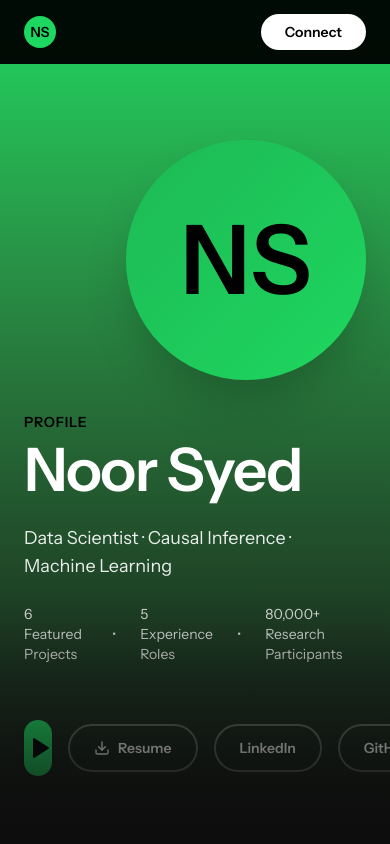
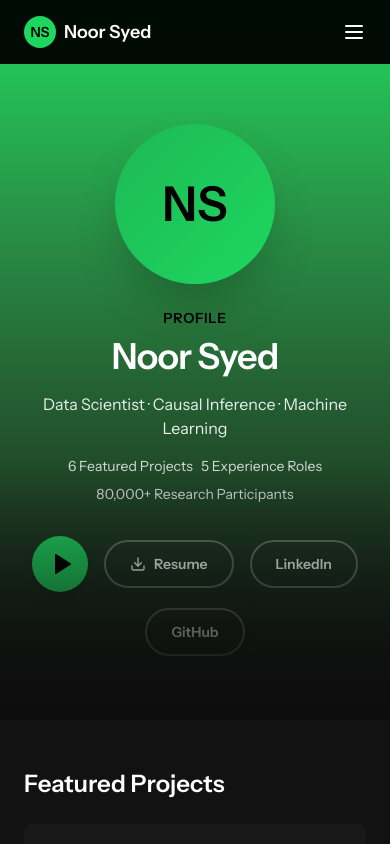
Before and after one commit to noor14-pixel/Noor--Website, a React (Vite) app: page / in a window 390 px wide. Shown: the top 844 px of the page. Built offline with nearby package versions, Linux system fonts and the light colour scheme.

Commit message:
Mobile fixes

```diff
--- a/src/app/components/portfolio/SpotifyHero.tsx
+++ b/src/app/components/portfolio/SpotifyHero.tsx
@@ -3,34 +3,34 @@ import { Play, Download } from "lucide-react";
 export function SpotifyHero() {
   return (
     <div className="relative overflow-hidden bg-gradient-to-b from-[#1ed760] to-[#0d0d0d] pt-[60px]">
-      <div className="max-w-7xl mx-auto px-6 py-20 md:py-32">
-        <div className="flex flex-col md:flex-row items-end gap-8">
+      <div className="max-w-7xl mx-auto px-6 py-16 md:py-32">
+        <div className="flex flex-col md:flex-row items-center md:items-end gap-6 md:gap-8">
           {/* Profile Image */}
-          <div className="w-60 h-60 rounded-full bg-gradient-to-br from-[#1DB954] to-[#1ed760] shadow-2xl flex items-center justify-center flex-shrink-0">
-            <div className="text-8xl font-bold text-black">NS</div>
+          <div className="w-40 h-40 md:w-60 md:h-60 rounded-full bg-gradient-to-br from-[#1DB954] to-[#1ed760] shadow-2xl flex items-center justify-center flex-shrink-0">
+            <div className="text-5xl md:text-8xl font-bold text-black">NS</div>
           </div>
 
           {/* Hero Content */}
-          <div className="flex-1 pb-6">
+          <div className="flex-1 pb-0 md:pb-6 text-center md:text-left">
             <div className="text-sm font-bold text-black mb-2 uppercase tracking-wider">Profile</div>
-            <h1 className="text-6xl md:text-8xl font-black text-white mb-6 tracking-tight">
+            <h1 className="text-4xl md:text-8xl font-black text-white mb-4 md:mb-6 tracking-tight">
               Noor Syed
             </h1>
-            <p className="text-white/90 text-lg mb-6">
+            <p className="text-white/90 text-base md:text-lg mb-4 md:mb-6">
               Data Scientist · Causal Inference · Machine Learning
             </p>
-            <div className="flex items-center gap-6 text-white/80 text-sm">
+            <div className="flex flex-wrap items-center justify-center md:justify-start gap-2 md:gap-6 text-white/80 text-sm">
               <span>6 Featured Projects</span>
-              <span>•</span>
+              <span className="hidden md:inline">•</span>
               <span>5 Experience Roles</span>
-              <span>•</span>
+              <span className="hidden md:inline">•</span>
               <span>80,000+ Research Participants</span>
             </div>
           </div>
         </div>
 
         {/* Action Buttons */}
-        <div className="flex items-center gap-4 mt-8">
+        <div className="flex flex-wrap items-center justify-center md:justify-start gap-4 mt-8">
           <a
             href="#projects"
             className="w-14 h-14 rounded-full bg-[#1ed760] hover:scale-105 transition-transform flex items-center justify-center shadow-lg"
--- a/src/app/components/portfolio/SpotifyNav.tsx
+++ b/src/app/components/portfolio/SpotifyNav.tsx
@@ -1,35 +1,33 @@
-import { Home, Search, Library } from "lucide-react";
+import { useState } from "react";
+import { Home, Search, Library, Menu, X } from "lucide-react";
 
 export function SpotifyNav() {
+  const [isOpen, setIsOpen] = useState(false);
+
   return (
     <nav className="fixed top-0 left-0 right-0 z-50 bg-black/95 backdrop-blur-md">
       <div className="flex items-center justify-between px-6 h-16">
-        <div className="flex items-center gap-8">
         <a href="#" className="flex items-center gap-2">
           <div className="w-8 h-8 bg-[#1ed760] rounded-full flex items-center justify-center">
             <span className="text-black font-bold text-sm">NS</span>
           </div>
-            <span className="text-white font-bold text-lg hidden md:block">Noor Syed</span>
+          <span className="text-white font-bold text-lg">Noor Syed</span>
         </a>
 
+        {/* Desktop links */}
         <div className="hidden md:flex items-center gap-6">
           <a href="#" className="flex items-center gap-2 text-white hover:text-[#1ed760] transition-colors">
-              <Home className="w-5 h-5" />
-              <span className="font-medium">Home</span>
+            <Home className="w-5 h-5" /><span className="font-medium">Home</span>
           </a>
-            <a href="#projects" className="flex items-center gap-2 text-[#b3b3b3] hover:text-white transition-colors scroll-smooth">
-              <Search className="w-5 h-5" />
-              <span className="font-medium">Projects</span>
+          <a href="#projects" className="flex items-center gap-2 text-[#b3b3b3] hover:text-white transition-colors">
+            <Search className="w-5 h-5" /><span className="font-medium">Projects</span>
           </a>
-            <a href="#experience" className="flex items-center gap-2 text-[#b3b3b3] hover:text-white transition-colors scroll-smooth">
-              <Library className="w-5 h-5" />
-              <span className="font-medium">Experience</span>
+          <a href="#experience" className="flex items-center gap-2 text-[#b3b3b3] hover:text-white transition-colors">
+            <Library className="w-5 h-5" /><span className="font-medium">Experience</span>
           </a>
-            <a href="#about" className="flex items-center gap-2 text-[#b3b3b3] hover:text-white transition-colors scroll-smooth">
-              <Library className="w-5 h-5" />
-              <span className="font-medium">About</span>
+          <a href="#about" className="flex items-center gap-2 text-[#b3b3b3] hover:text-white transition-colors">
+            <Library className="w-5 h-5" /><span className="font-medium">About</span>
           </a>
-          </div>
         </div>
 
         <div className="flex items-center gap-4">
@@ -37,12 +35,35 @@ export function SpotifyNav() {
             href="https://www.linkedin.com/in/noor-syed-336909253/"
             target="_blank"
             rel="noopener noreferrer"
-            className="px-6 py-2 bg-white hover:scale-105 text-black font-bold rounded-full text-sm transition-transform"
+            className="hidden md:block px-6 py-2 bg-white hover:scale-105 text-black font-bold rounded-full text-sm transition-transform"
+          >
+            Connect
+          </a>
+          {/* Mobile hamburger */}
+          <button onClick={() => setIsOpen(!isOpen)} className="md:hidden text-white">
+            {isOpen ? <X className="w-6 h-6" /> : <Menu className="w-6 h-6" />}
+          </button>
+        </div>
+      </div>
+
+      {/* Mobile dropdown menu */}
+      {isOpen && (
+        <div className="md:hidden bg-black border-t border-white/10 px-6 py-4 flex flex-col gap-4">
+          <a href="#" onClick={() => setIsOpen(false)} className="text-white hover:text-[#1ed760] transition-colors py-2">Home</a>
+          <a href="#projects" onClick={() => setIsOpen(false)} className="text-[#b3b3b3] hover:text-white transition-colors py-2">Projects</a>
+          <a href="#experience" onClick={() => setIsOpen(false)} className="text-[#b3b3b3] hover:text-white transition-colors py-2">Experience</a>
+          <a href="#about" onClick={() => setIsOpen(false)} className="text-[#b3b3b3] hover:text-white transition-colors py-2">About</a>
+          <a href="#contact" onClick={() => setIsOpen(false)} className="text-[#b3b3b3] hover:text-white transition-colors py-2">Contact</a>
+          <a
+            href="https://www.linkedin.com/in/noor-syed-336909253/"
+            target="_blank"
+            rel="noopener noreferrer"
+            className="px-6 py-2 bg-white text-black font-bold rounded-full text-sm text-center"
           >
             Connect
           </a>
         </div>
-      </div>
+      )}
     </nav>
   );
 }
```
Lines whose indentation alone changed are shown as unchanged.
